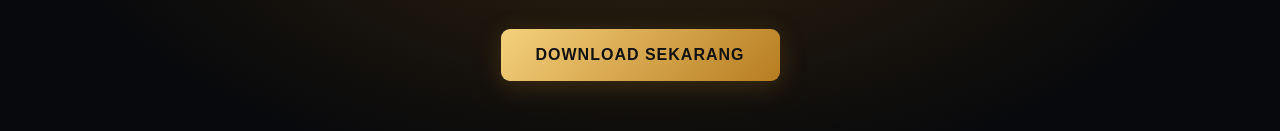
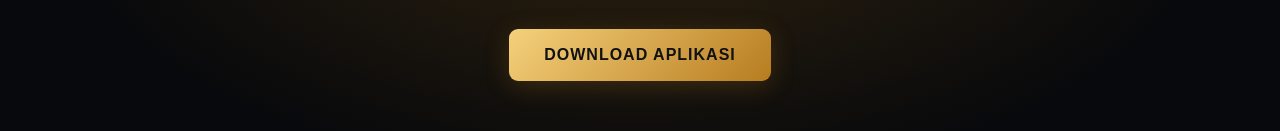
Before and after one commit to mrandrian018-maker/v-st4rs-, a plain HTML site: page index.html in a window 1280 px wide. Shown: the part 502-633 px from the top of the page. Drawn offline with Linux system fonts and the light colour scheme.

Commit message:
Update index.html

```diff
--- a/index.html
+++ b/index.html
@@ -147,7 +147,7 @@ footer{
     Tingkatkan kualitas video kamu dengan V-ST4RS.
     Pilih resolusi 720P, 1080P hingga 2K dengan tampilan yang simpel.
   </p>
-  <a href="#download" class="btn">DOWNLOAD SEKARANG</a>
+<a href="https://github.com/mrandrian018-maker/v-st4rs-/releases/latest/download/V-ST4RS-App.zip" class="btn">DOWNLOAD APLIKASI</a>
 </div>
 
 <section id="fitur">
```
